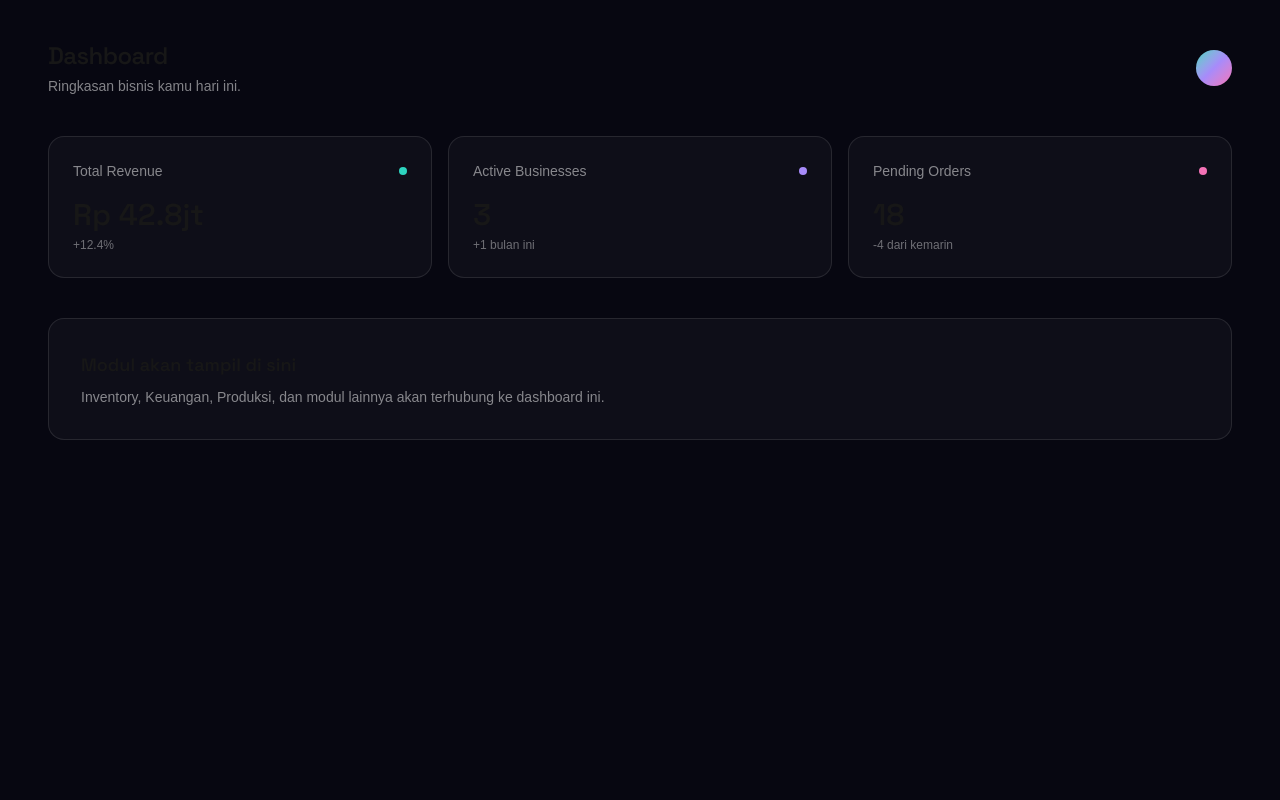
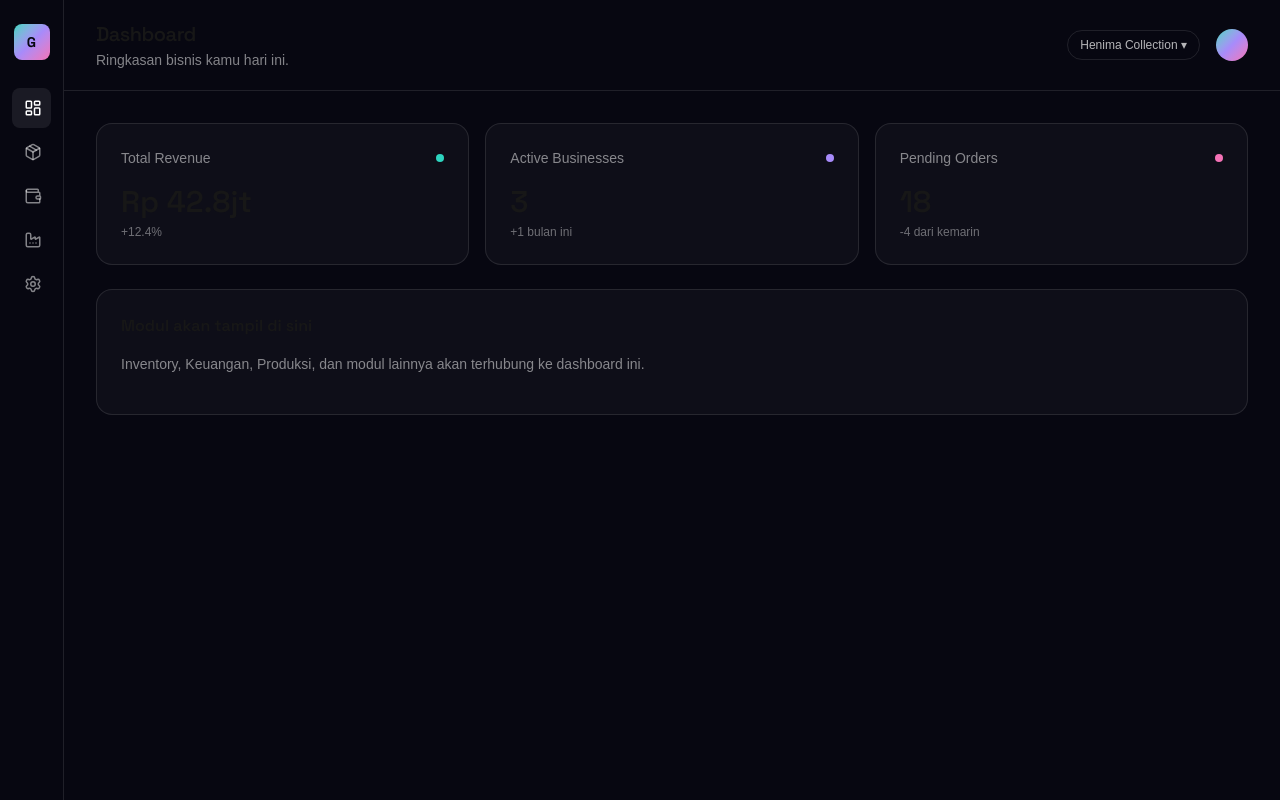
Before and after one commit to hellogercepai-star/Gercep-ai, a Next.js app in the folder apps/web/: page /dashboard in a window 1280 px wide. Built offline with nearby package versions, Linux system fonts and the light colour scheme.

Commit message:
Add types: User, Business, Transaction, Order

```diff
--- a/apps/web/app/dashboard/page.tsx
+++ b/apps/web/app/dashboard/page.tsx
@@ -1,54 +1,72 @@
-const stats = [
-  { label: "Total Revenue", value: "Rp 42.8jt", change: "+12.4%", accent: "#2DD4BF" },
-  { label: "Active Businesses", value: "3", change: "+1 bulan ini", accent: "#A78BFA" },
-  { label: "Pending Orders", value: "18", change: "-4 dari kemarin", accent: "#F472B6" },
+import { Sidebar } from "@/components/shared/Sidebar";
+import { Header } from "@/components/shared/Header";
+import { Card } from "@/components/ui/Card";
+
+interface StatItem {
+  label: string;
+  value: string;
+  change: string;
+  accent: string;
+}
+
+const stats: StatItem[] = [
+  {
+    label: "Total Revenue",
+    value: "Rp 42.8jt",
+    change: "+12.4%",
+    accent: "#2DD4BF",
+  },
+  {
+    label: "Active Businesses",
+    value: "3",
+    change: "+1 bulan ini",
+    accent: "#A78BFA",
+  },
+  {
+    label: "Pending Orders",
+    value: "18",
+    change: "-4 dari kemarin",
+    accent: "#F472B6",
+  },
 ];
 
 export default function DashboardPage() {
   return (
-    <div className="min-h-screen bg-[#070711] px-6 py-10 md:px-12">
-      <header className="mb-10 flex items-center justify-between">
-        <div>
-          <h1 className="font-[family-name:var(--font-display)] text-2xl font-semibold tracking-tight">
-            Dashboard
-          </h1>
-          <p className="mt-1 text-sm text-white/50">
-            Ringkasan bisnis kamu hari ini.
-          </p>
-        </div>
-        <div className="h-9 w-9 rounded-full bg-gradient-to-br from-[#2DD4BF] via-[#A78BFA] to-[#F472B6]" />
-      </header>
+    <div className="flex min-h-screen bg-[#070711]">
+      <Sidebar />
 
+      <div className="flex-1">
+        <Header
+          title="Dashboard"
+          subtitle="Ringkasan bisnis kamu hari ini."
+        />
+
+        <main className="px-8 py-8">
           <section className="grid grid-cols-1 gap-4 md:grid-cols-3">
-        {stats.map((s) => (
-          <div
-            key={s.label}
-            className="rounded-2xl border border-white/10 bg-white/[0.03] p-6"
-          >
+            {stats.map((stat) => (
+              <Card key={stat.label}>
                 <div className="flex items-center justify-between">
-              <span className="text-sm text-white/50">{s.label}</span>
+                  <span className="text-sm text-white/50">{stat.label}</span>
                   <span
                     className="h-2 w-2 rounded-full"
-                style={{ backgroundColor: s.accent }}
+                    style={{ backgroundColor: stat.accent }}
                   />
                 </div>
                 <p className="mt-4 font-[family-name:var(--font-display)] text-3xl font-semibold">
-              {s.value}
+                  {stat.value}
                 </p>
-            <p className="mt-1 text-xs text-white/40">{s.change}</p>
-          </div>
+                <p className="mt-1 text-xs text-white/40">{stat.change}</p>
+              </Card>
             ))}
           </section>
 
-      <section className="mt-10 rounded-2xl border border-white/10 bg-white/[0.03] p-8">
-        <h2 className="font-[family-name:var(--font-display)] text-lg font-semibold">
-          Modul akan tampil di sini
-        </h2>
-        <p className="mt-2 text-sm text-white/50">
-          Inventory, Keuangan, Produksi, dan modul lainnya akan terhubung ke
-          dashboard ini.
-        </p>
-      </section>
+          <Card
+            className="mt-6"
+            title="Modul akan tampil di sini"
+            description="Inventory, Keuangan, Produksi, dan modul lainnya akan terhubung ke dashboard ini."
+          />
+        </main>
+      </div>
     </div>
   );
 }
--- /dev/null
+++ b/apps/web/types/business.ts
@@ -0,0 +1,33 @@
+export interface Business {
+  id: string;
+  name: string;
+  description?: string;
+  // owner
+  ownerId: string;
+  // financial summary (dashboard)
+  totalRevenue: number;
+  totalExpense: number;
+  profit: number;
+  // status
+  isActive: boolean;
+  createdAt: Date;
+  updatedAt: Date;
+  // relations
+  members: BusinessMember[];
+  transactions: TransactionEntry[];
+}
+
+export interface BusinessMember {
+  userId: string;
+  name: string;
+  role: "owner" | "admin" | "staff";
+  joinedAt: Date;
+}
+
+export interface TransactionEntry {
+  id: string;
+  type: "income" | "expense";
+  amount: number;
+  description: string;
+  createdAt: Date;
+}
--- /dev/null
+++ b/apps/web/types/index.ts
@@ -0,0 +1,4 @@
+export * from "./user";
+export * from "./business";
+export * from "./transaction";
+export * from "./order";
--- /dev/null
+++ b/apps/web/types/order.ts
@@ -0,0 +1,37 @@
+export type OrderStatus =
+  | "pending"
+  | "processing"
+  | "completed"
+  | "cancelled"
+  | "refunded";
+
+export interface OrderItem {
+  productId: string;
+  productName: string;
+  quantity: number;
+  price: number;
+  subtotal: number;
+}
+
+export interface Order {
+  id: string;
+  businessId: string;
+  userId: string;
+  customerName?: string;
+  customerPhone?: string;
+  items: OrderItem[];
+  totalAmount: number;
+  currency: string; // "IDR"
+  status: OrderStatus;
+  createdAt: Date;
+  updatedAt: Date;
+}
+
+// Versi ringkasan untuk dashboard
+export interface OrderSummary {
+  totalOrders: number;
+  pendingOrders: number;
+  completedOrders: number;
+  cancelledOrders: number;
+  period: "today" | "week" | "month" | "year";
+}
--- /dev/null
+++ b/apps/web/types/transaction.ts
@@ -0,0 +1,24 @@
+export type TransactionType = "income" | "expense";
+export type TransactionStatus = "pending" | "completed" | "failed";
+
+export interface Transaction {
+  id: string;
+  businessId: string;
+  userId: string;
+  type: TransactionType;
+  amount: number;
+  currency: string; // contoh: "IDR"
+  description?: string;
+  category?: string; // contoh: "sales", "operational", "marketing"
+  status: TransactionStatus;
+  createdAt: Date;
+  updatedAt: Date;
+}
+
+// Versi ringkasan untuk dashboard
+export interface TransactionSummary {
+  totalIncome: number;
+  totalExpense: number;
+  netProfit: number;
+  period: "today" | "week" | "month" | "year";
+}
--- /dev/null
+++ b/apps/web/types/user.ts
@@ -0,0 +1,20 @@
+export type UserRole = "owner" | "admin" | "member";
+
+export interface User {
+  id: string;
+  name: string;
+  email: string;
+  image?: string;
+  role: UserRole;
+  // relasi ke bisnis
+  businesses: UserBusiness[];
+  createdAt: Date;
+  updatedAt: Date;
+}
+
+export interface UserBusiness {
+  businessId: string;
+  businessName: string;
+  // role user di bisnis itu
+  role: "owner" | "manager" | "staff";
+}
```
Also changed, not shown: 2 other files (tests, documents, lock files or other folders). Lines whose indentation alone changed are shown as unchanged.
